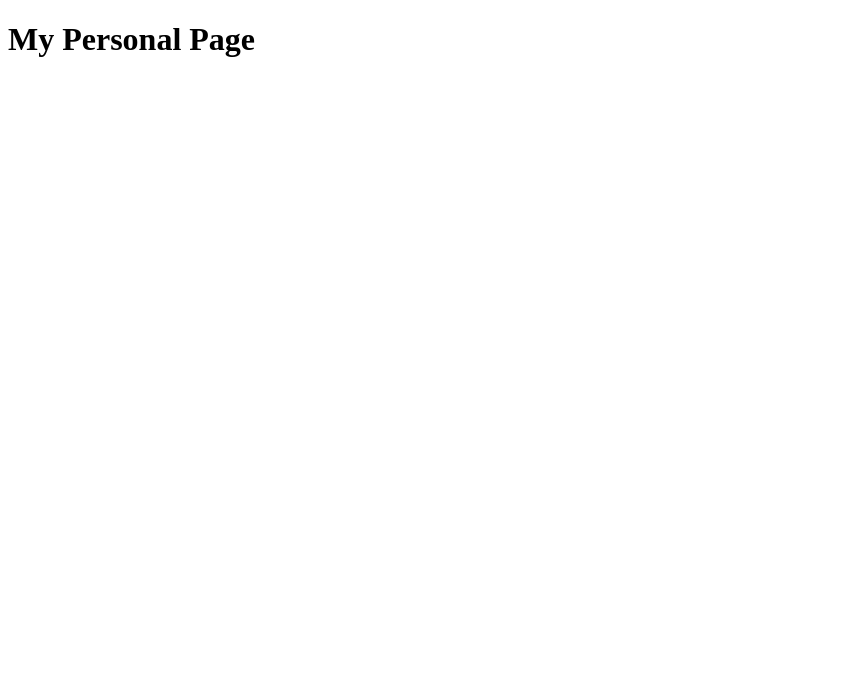
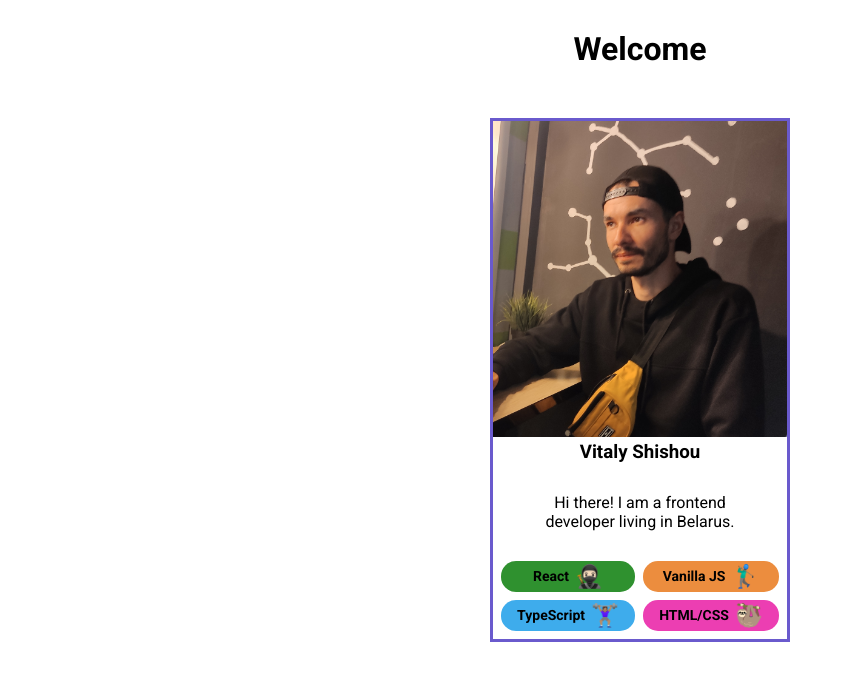
Before and after one commit to VitalyRK/2024-Jonas-ReactCourse, a React (Vite) app: page / in a window 1280 px wide. Shown: the top 680 px of the page, without its empty margins (0-845 px from the left). Built offline with nearby package versions, Linux system fonts and the light colour scheme.

Commit message:
create simple item card

```diff
--- a/src/App.tsx
+++ b/src/App.tsx
@@ -1,7 +1,13 @@
+import CartInfo from './modules/CartInfo/CartInfo';
+
 function App() {
   return (
     <>
-      <h1>My Personal Page</h1>
+      <h1>Welcome</h1>
+      <CartInfo
+        name="Vitaly Shishou"
+        about="Hi there! I am a frontend developer living in Belarus."
+      />
     </>
   );
 }
--- /dev/null
+++ b/src/components/Widget/Widget.tsx
@@ -0,0 +1,14 @@
+import { ITech } from '@/helpers/Types';
+
+import styles from './index.module.css';
+
+const Widget = ({ tech, emoji, color }: ITech) => {
+  return (
+    <div className={`${styles.widget__box} ${color}`}>
+      <span>{tech}</span>
+      <span className={styles.widget__emoji}>{emoji}</span>
+    </div>
+  );
+};
+
+export default Widget;
--- /dev/null
+++ b/src/components/Widget/index.module.css
@@ -0,0 +1,16 @@
+.widget__box {
+  font-weight: 700;
+  display: inline-flex;
+  padding: 2px 12px;
+  border-radius: 15px;
+  align-items: center;
+  justify-content: center;
+  gap: 6px;
+  cursor: default;
+  font-size: 14px;
+  white-space: nowrap;
+}
+
+.widget__emoji {
+  font-size: 1.4rem;
+}
--- /dev/null
+++ b/src/global.css
@@ -0,0 +1,29 @@
+@import url('https://fonts.googleapis.com/css2?family=Roboto:wght@400;700&display=swap');
+
+* {
+  margin: 0;
+  padding: 0;
+  box-sizing: border-box;
+  text-align: center;
+  font-family: 'Roboto', sans-serif;
+}
+
+h1 {
+  margin-top: 30px;
+}
+
+.green {
+  background-color: rgb(47, 145, 47);
+}
+
+.orange {
+  background-color: rgb(236, 141, 62);
+}
+
+.blue {
+  background-color: rgb(62, 172, 236);
+}
+
+.purple {
+  background-color: rgb(236, 62, 178);
+}
--- /dev/null
+++ b/src/helpers/Constant.ts
@@ -0,0 +1,24 @@
+import { ITech } from './Types';
+
+export const techStack: ITech[] = [
+  {
+    tech: 'React',
+    emoji: '🥷🏻',
+    color: 'green',
+  },
+  {
+    tech: 'Vanilla JS',
+    emoji: '🏌🏽‍♂️',
+    color: 'orange',
+  },
+  {
+    tech: 'TypeScript',
+    emoji: '🏋🏽‍♀️',
+    color: 'blue',
+  },
+  {
+    tech: 'HTML/CSS',
+    emoji: '🦥',
+    color: 'purple',
+  },
+];
--- /dev/null
+++ b/src/helpers/Types.ts
@@ -0,0 +1,5 @@
+export interface ITech {
+  tech: string;
+  emoji: string;
+  color: string;
+}
--- a/src/main.tsx
+++ b/src/main.tsx
@@ -2,6 +2,8 @@ import React from 'react';
 import ReactDOM from 'react-dom/client';
 
 import App from './App.tsx';
+
+import './global.css';
 
 ReactDOM.createRoot(document.getElementById('root')!).render(
   <React.StrictMode>
--- /dev/null
+++ b/src/modules/CartInfo/CartInfo.tsx
@@ -0,0 +1,21 @@
+import { techStack } from '@/helpers/Constant';
+
+import WidgetsModule from '../WidgetsModule/WidgetsModule';
+import styles from './index.module.css';
+
+interface IProps {
+  name: string;
+  about: string;
+}
+const CartInfo = ({ name, about }: IProps) => {
+  return (
+    <div className={styles.cart__box}>
+      <img className={styles.cart__img} src="vitaly.jpg" alt="Vitaly Shishou" />
+      <h3>{name}</h3>
+      <p className={styles.cart__about}>{about}</p>
+      <WidgetsModule techStack={techStack} />
+    </div>
+  );
+};
+
+export default CartInfo;
--- /dev/null
+++ b/src/modules/CartInfo/index.module.css
@@ -0,0 +1,13 @@
+.cart__box {
+  margin: 50px auto;
+  width: 300px;
+  border: 3px solid slateblue;
+}
+
+.cart__img {
+  width: 100%;
+}
+
+.cart__about {
+  margin: 30px;
+}
--- /dev/null
+++ b/src/modules/WidgetsModule/WidgetsModule.tsx
@@ -0,0 +1,25 @@
+import Widget from '@/components/Widget/Widget';
+import { ITech } from '@/helpers/Types';
+
+import styles from './index.module.css';
+
+interface IProps {
+  techStack: ITech[];
+}
+
+const WidgetsModule = ({ techStack }: IProps) => {
+  return (
+    <div className={styles.widgets__module}>
+      {techStack.map((techEl) => (
+        <Widget
+          key={techEl.tech}
+          tech={techEl.tech}
+          emoji={techEl.emoji}
+          color={techEl.color}
+        />
+      ))}
+    </div>
+  );
+};
+
+export default WidgetsModule;
--- /dev/null
+++ b/src/modules/WidgetsModule/index.module.css
@@ -0,0 +1,6 @@
+.widgets__module {
+  display: grid;
+  grid-template-columns: auto auto;
+  gap: 8px;
+  margin: 8px;
+}
```
Also changed, not shown: public/vitaly.jpg (added).
